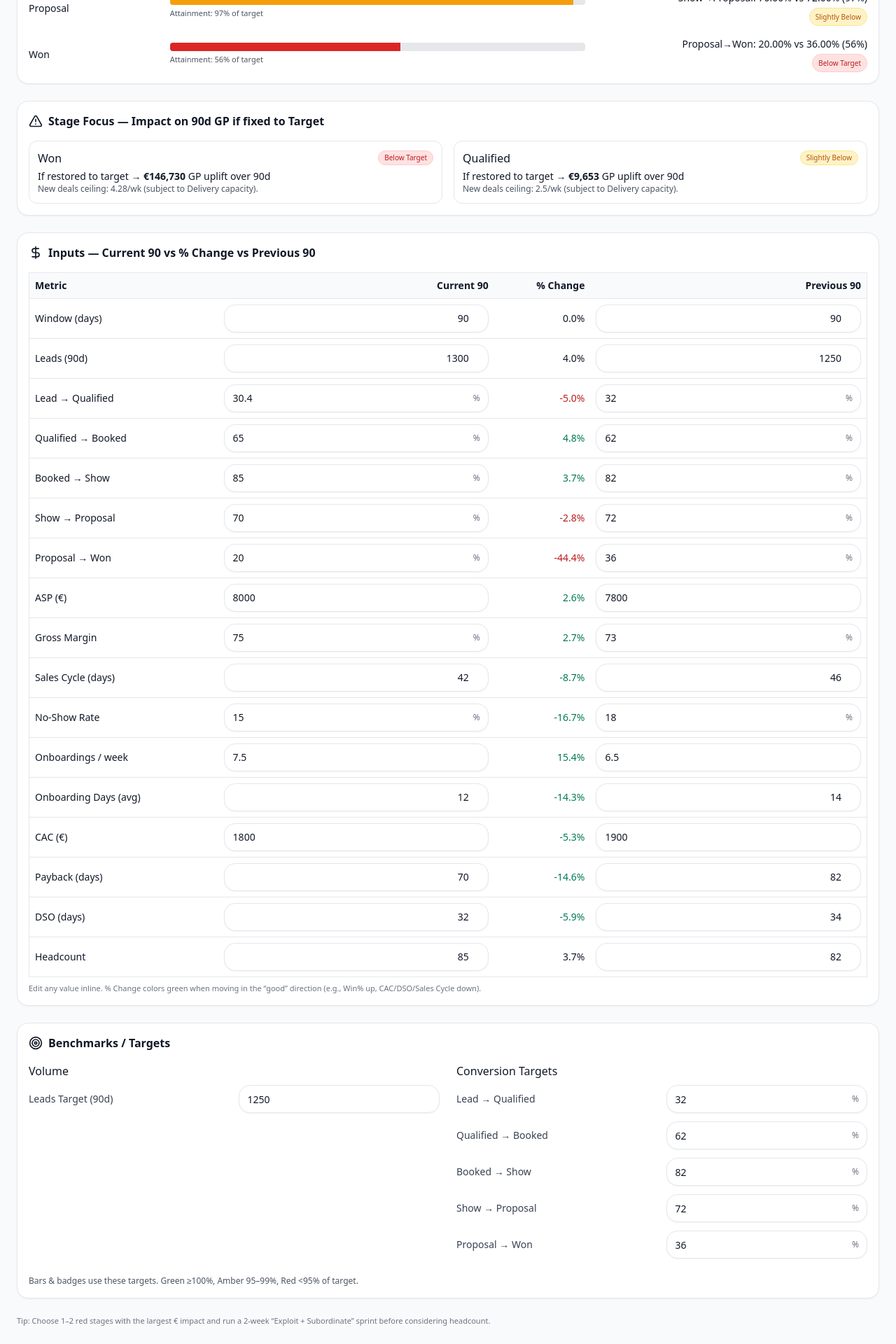
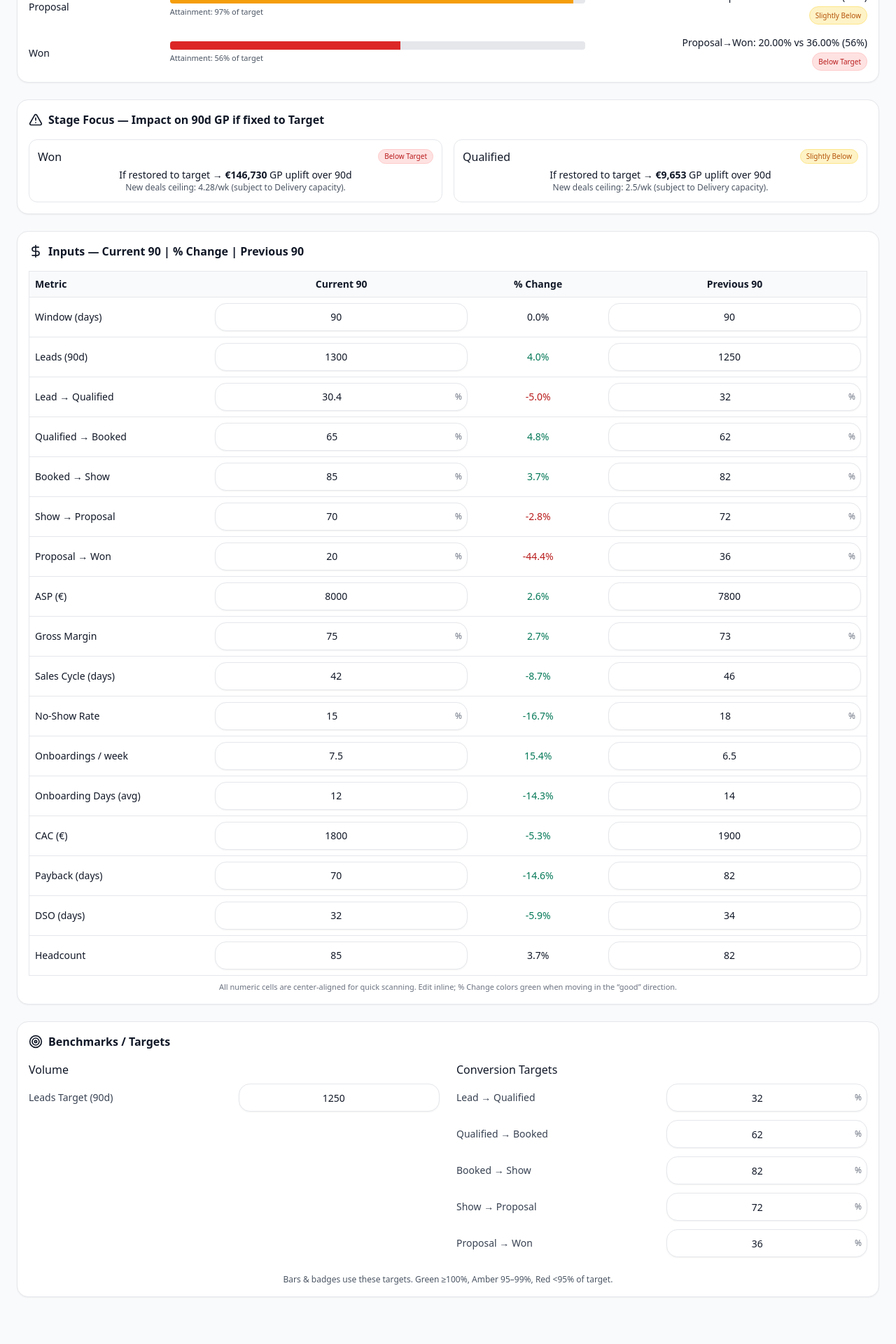
Before and after one commit to powerstephen/Customer-Acquisition, a Next.js app: page / in a window 1280 px wide. Shown: the part 714-2634 px from the top of the page at 70% size. After the commit the page ends 2591 px from the top, so only its background shows below. Built offline with nearby package versions, Linux system fonts and the light colour scheme.

Commit message:
Update page.tsx

```diff
--- a/app/page.tsx
+++ b/app/page.tsx
@@ -9,14 +9,13 @@ import { Label } from "../components/ui/label";
 import {
   AlertTriangle,
   Database,
-  TrendingUp,
   Target,
   DollarSign,
   Activity,
+  BarChart3,
+  Gauge,
   ArrowUpRight,
   ArrowDownRight,
-  BarChart3,
-  Gauge,
 } from "lucide-react";
 
 /* ---------------- Helpers ---------------- */
@@ -45,7 +44,7 @@ function DecimalInput({
       type="number"
       step={step}
       inputMode="decimal"
-      className={className}
+      className={`text-center ${className ?? ""}`}
       value={to2(value)}
       onChange={(e) => {
         const raw = parseFloat(e.target.value);
@@ -79,7 +78,7 @@ function PercentInput({
         min={0}
         max={100}
         inputMode="decimal"
-        className={className}
+        className={`text-center pr-6 ${className ?? ""}`}
         value={display}
         onChange={(e) => {
           const raw = parseFloat(e.target.value);
@@ -93,7 +92,7 @@ function PercentInput({
           onChange(Number(dec.toFixed(4)));
         }}
       />
-      <span className="pointer-events-none absolute right-3 top-1/2 -translate-y-1/2 text-gray-500 text-xs">%</span>
+      <span className="pointer-events-none absolute right-2 top-1/2 -translate-y-1/2 text-gray-500 text-xs">%</span>
     </div>
   );
 }
@@ -114,6 +113,19 @@ function benchBadge(ratio: number) {
   if (ratio >= 1.0) return { label: "On / Above Target", className: "bg-emerald-100 text-emerald-700 border border-emerald-200" };
   if (ratio >= 0.95) return { label: "Slightly Below", className: "bg-amber-100 text-amber-700 border border-amber-200" };
   return { label: "Below Target", className: "bg-red-100 text-red-700 border border-red-200" };
+}
+
+function DeltaTag({ value }: { value: number | null }) {
+  if (value === null) return <span className="text-xs text-gray-400">—</span>;
+  const up = value > 0;
+  const color = up ? "text-emerald-600" : "text-red-600";
+  const Icon = up ? ArrowUpRight : ArrowDownRight;
+  return (
+    <span className={`inline-flex items-center gap-1 text-xs ${color}`}>
+      <Icon className="h-3 w-3" />
+      {(Math.abs(value) * 100).toFixed(1)}%
+    </span>
+  );
 }
 
 /* ---------------- Data shapes ---------------- */
@@ -259,14 +271,12 @@ function computeKPIs(inp: CoSInputs) {
     propPerWeek,
     wonPerWeek,
     delPerWeek,
-
     reqLead,
     reqQual,
     reqBook,
     reqShow,
     reqProp,
     reqWon,
-
     demandDealsPerWeek,
     deliveryDealsPerWeek,
     dealsPerWeekCeil,
@@ -281,18 +291,6 @@ function deltaPct(curr: number, prev: number) {
   if (!Number.isFinite(prev) || prev === 0) return null;
   return (curr - prev) / Math.abs(prev);
 }
-function DeltaTag({ value }: { value: number | null }) {
-  if (value === null) return <span className="text-xs text-gray-400">—</span>;
-  const up = value > 0;
-  const color = up ? "text-emerald-600" : "text-red-600";
-  const Icon = up ? ArrowUpRight : ArrowDownRight;
-  return (
-    <span className={`inline-flex items-center gap-1 text-xs ${color}`}>
-      <Icon className="h-3 w-3" />
-      {(Math.abs(value) * 100).toFixed(1)}%
-    </span>
-  );
-}
 
 /* ---------------- Page ---------------- */
 export default function ChiefOfStaffCockpit() {
@@ -305,7 +303,6 @@ export default function ChiefOfStaffCockpit() {
 
   const dGP90 = deltaPct(C.gp90, P.gp90);
   const dRfte = deltaPct(C.rfteCeil, P.rfteCeil);
-  const dGP30 = deltaPct(C.gp30OverCAC, P.gp30OverCAC);
   const dDealsCeil = deltaPct(C.dealsPerWeekCeil, P.dealsPerWeekCeil);
 
   const loadPresets = () => {
@@ -314,7 +311,7 @@ export default function ChiefOfStaffCockpit() {
     setBench(DEFAULT_BENCH);
   };
 
-  // Benchmark ratios used for funnel bars and badges
+  // Benchmark ratios for funnel bars & badges
   const leadsBenchRatio = bench.leads90 > 0 ? curr.leads90 / bench.leads90 : NaN;
   const lqBenchRatio = bench.qualifiedRate > 0 ? curr.qualifiedRate / bench.qualifiedRate : NaN;
   const qbBenchRatio = bench.bookRate > 0 ? curr.bookRate / bench.bookRate : NaN;
@@ -322,12 +319,14 @@ export default function ChiefOfStaffCockpit() {
   const spBenchRatio = bench.proposalRate > 0 ? curr.proposalRate / bench.proposalRate : NaN;
   const pwBenchRatio = bench.winRate > 0 ? curr.winRate / bench.winRate : NaN;
 
+  // Impact simulation
   function simulateWith(target: Partial<CoSInputs>) {
     const sim: CoSInputs = { ...curr, ...target };
     const S = computeKPIs(sim);
     return { gp90: S.gp90, dealsPerWeekCeil: S.dealsPerWeekCeil };
   }
   function impactForStage(key: "leads" | "qual" | "book" | "show" | "prop" | "won") {
+    const maxRate = (a: number, b: number) => Math.max(a, b);
     switch (key) {
       case "leads": {
         const need = Math.max(curr.leads90, bench.leads90);
@@ -335,28 +334,23 @@ export default function ChiefOfStaffCockpit() {
         return { deltaGP90: sim.gp90 - C.gp90, newDeals: sim.dealsPerWeekCeil };
       }
       case "qual": {
-        const rate = Math.max(curr.qualifiedRate, bench.qualifiedRate);
-        const sim = simulateWith({ qualifiedRate: rate });
+        const sim = simulateWith({ qualifiedRate: maxRate(curr.qualifiedRate, bench.qualifiedRate) });
         return { deltaGP90: sim.gp90 - C.gp90, newDeals: sim.dealsPerWeekCeil };
       }
       case "book": {
-        const rate = Math.max(curr.bookRate, bench.bookRate);
-        const sim = simulateWith({ bookRate: rate });
+        const sim = simulateWith({ bookRate: maxRate(curr.bookRate, bench.bookRate) });
         return { deltaGP90: sim.gp90 - C.gp90, newDeals: sim.dealsPerWeekCeil };
       }
       case "show": {
-        const rate = Math.max(curr.showRate, bench.showRate);
-        const sim = simulateWith({ showRate: rate });
+        const sim = simulateWith({ showRate: maxRate(curr.showRate, bench.showRate) });
         return { deltaGP90: sim.gp90 - C.gp90, newDeals: sim.dealsPerWeekCeil };
       }
       case "prop": {
-        const rate = Math.max(curr.proposalRate, bench.proposalRate);
-        const sim = simulateWith({ proposalRate: rate });
+        const sim = simulateWith({ proposalRate: maxRate(curr.proposalRate, bench.proposalRate) });
         return { deltaGP90: sim.gp90 - C.gp90, newDeals: sim.dealsPerWeekCeil };
       }
       case "won": {
-        const rate = Math.max(curr.winRate, bench.winRate);
-        const sim = simulateWith({ winRate: rate });
+        const sim = simulateWith({ winRate: maxRate(curr.winRate, bench.winRate) });
         return { deltaGP90: sim.gp90 - C.gp90, newDeals: sim.dealsPerWeekCeil };
       }
     }
@@ -371,9 +365,7 @@ export default function ChiefOfStaffCockpit() {
     { key: "won", label: "Won", ratio: pwBenchRatio, text: `${fmtPct(curr.winRate)} vs ${fmtPct(bench.winRate)} (${(pwBenchRatio * 100).toFixed(0)}%)`, rateText: "Proposal→Won" },
   ].map((r) => ({ ...r, badge: benchBadge(r.ratio), impact: impactForStage(r.key as any) }));
 
-  const topImpacts = funnelRows
-    .sort((a, b) => b.impact.deltaGP90 - a.impact.deltaGP90)
-    .slice(0, 2);
+  const topImpacts = [...funnelRows].sort((a, b) => b.impact.deltaGP90 - a.impact.deltaGP90).slice(0, 2);
 
   return (
     <main className="mx-auto max-w-7xl p-6 space-y-6">
@@ -412,7 +404,6 @@ export default function ChiefOfStaffCockpit() {
           <CardContent className="pt-0">
             <div className="text-lg font-semibold">{eur(C.gp90, 0)}</div>
             <div className="text-[11px] text-gray-600">Deals/wk: {fmtNum(C.dealsPerWeekCeil,2)}</div>
-            <div className="text-[11px] mt-1">Δ vs prev: <DeltaTag value={dGP90} /></div>
           </CardContent>
         </Card>
 
@@ -421,7 +412,7 @@ export default function ChiefOfStaffCockpit() {
           <CardContent className="pt-0">
             <div className="text-lg font-semibold">{eur(C.rfteCeil, 0)}</div>
             <div className="text-[11px] text-gray-600">HC: {fmtNum(curr.headcount,0)}</div>
-            <div className="text-[11px] mt-1"><Activity className="inline h-3 w-3 mr-1" /> Trend vs prev shown above</div>
+            <div className="text-[11px] mt-1"><Activity className="inline h-3 w-3 mr-1" /> Trend vs prev shown below</div>
           </CardContent>
         </Card>
 
@@ -478,7 +469,7 @@ export default function ChiefOfStaffCockpit() {
         </Card>
       </div>
 
-      {/* -------- Full Funnel vs Benchmark -------- */}
+      {/* -------- Full Funnel vs Benchmark (bars + badges) -------- */}
       <Card>
         <CardHeader>
           <CardTitle className="flex items-center gap-2"><BarChart3 className="h-5 w-5" />Full Funnel vs Benchmark</CardTitle>
@@ -524,10 +515,10 @@ export default function ChiefOfStaffCockpit() {
                 <div className="font-medium">{r.label}</div>
                 <span className={`rounded-full px-2 py-[2px] text-[10px] ${r.badge.className}`}>{r.badge.label}</span>
               </div>
-              <div className="text-sm mt-1">
+              <div className="text-sm mt-1 text-center">
                 If restored to target → <b>{eur(r.impact.deltaGP90, 0)}</b> GP uplift over 90d
               </div>
-              <div className="text-xs text-gray-600">
+              <div className="text-xs text-gray-600 text-center">
                 New deals ceiling: {fmtNum(r.impact.newDeals,2)}/wk (subject to Delivery capacity).
               </div>
             </div>
@@ -535,18 +526,18 @@ export default function ChiefOfStaffCockpit() {
         </CardContent>
       </Card>
 
-      {/* -------- Inputs — Single Comparison Table (editable) -------- */}
+      {/* -------- Inputs — Single Comparison Table (center-aligned & editable) -------- */}
       <Card>
-        <CardHeader><CardTitle className="flex items-center gap-2"><DollarSign className="h-5 w-5" />Inputs — Current 90 vs % Change vs Previous 90</CardTitle></CardHeader>
+        <CardHeader><CardTitle className="flex items-center gap-2"><DollarSign className="h-5 w-5" />Inputs — Current 90 | % Change | Previous 90</CardTitle></CardHeader>
         <CardContent>
           <div className="overflow-x-auto">
             <table className="w-full text-sm border">
               <thead className="bg-gray-50">
                 <tr>
-                  <th className="text-left p-2">Metric</th>
-                  <th className="text-right p-2">Current 90</th>
-                  <th className="text-right p-2">% Change</th>
-                  <th className="text-right p-2">Previous 90</th>
+                  <th className="p-2 text-left">Metric</th>
+                  <th className="p-2 text-center">Current 90</th>
+                  <th className="p-2 text-center">% Change</th>
+                  <th className="p-2 text-center">Previous 90</th>
                 </tr>
               </thead>
               <tbody>
@@ -566,6 +557,7 @@ export default function ChiefOfStaffCockpit() {
                     setC: (v:number)=> setCurr({ ...curr, leads90: Math.max(0, Math.round(v)) }),
                     getP: () => prev.leads90,
                     setP: (v:number)=> setPrev({ ...prev, leads90: Math.max(0, Math.round(v)) }),
+                    goodUp: true,
                   },
                   {
                     k: "Lead → Qualified",
@@ -646,7 +638,7 @@ export default function ChiefOfStaffCockpit() {
                     setC: (v:number)=> setCurr({ ...curr, noShowRate: v }),
                     getP: () => prev.noShowRate,
                     setP: (v:number)=> setPrev({ ...prev, noShowRate: v }),
-                    goodUp: false, // lower is better
+                    goodUp: false,
                   },
                   {
                     k: "Onboardings / week",
@@ -664,7 +656,7 @@ export default function ChiefOfStaffCockpit() {
                     setC: (v:number)=> setCurr({ ...curr, onboardingDaysAvg: Math.max(0, Math.round(v)) }),
                     getP: () => prev.onboardingDaysAvg,
                     setP: (v:number)=> setPrev({ ...prev, onboardingDaysAvg: Math.max(0, Math.round(v)) }),
-                    goodUp: false, // lower is better
+                    goodUp: false,
                   },
                   {
                     k: "CAC (€)",
@@ -673,7 +665,7 @@ export default function ChiefOfStaffCockpit() {
                     setC: (v:number)=> setCurr({ ...curr, CAC: v }),
                     getP: () => prev.CAC,
                     setP: (v:number)=> setPrev({ ...prev, CAC: v }),
-                    goodUp: false, // lower is better
+                    goodUp: false,
                   },
                   {
                     k: "Payback (days)",
@@ -682,7 +674,7 @@ export default function ChiefOfStaffCockpit() {
                     setC: (v:number)=> setCurr({ ...curr, paybackDays: Math.max(0, Math.round(v)) }),
                     getP: () => prev.paybackDays,
                     setP: (v:number)=> setPrev({ ...prev, paybackDays: Math.max(0, Math.round(v)) }),
-                    goodUp: false, // lower is better
+                    goodUp: false,
                   },
                   {
                     k: "DSO (days)",
@@ -691,7 +683,7 @@ export default function ChiefOfStaffCockpit() {
                     setC: (v:number)=> setCurr({ ...curr, DSO: Math.max(0, Math.round(v)) }),
                     getP: () => prev.DSO,
                     setP: (v:number)=> setPrev({ ...prev, DSO: Math.max(0, Math.round(v)) }),
-                    goodUp: false, // lower is better
+                    goodUp: false,
                   },
                   {
                     k: "Headcount",
@@ -700,7 +692,7 @@ export default function ChiefOfStaffCockpit() {
                     setC: (v:number)=> setCurr({ ...curr, headcount: Math.max(0, Math.round(v)) }),
                     getP: () => prev.headcount,
                     setP: (v:number)=> setPrev({ ...prev, headcount: Math.max(0, Math.round(v)) }),
-                    goodUp: null, // neutral
+                    goodUp: null,
                   },
                 ] as const).map((row, i) => {
                   const prevVal = row.getP();
@@ -708,8 +700,7 @@ export default function ChiefOfStaffCockpit() {
                   const pct = Number.isFinite(prevVal) && Math.abs(prevVal) > 1e-9
                     ? (currVal - prevVal) / Math.abs(prevVal)
                     : null;
-                  // color: green if change is "good" direction
-                  let good = null as null | boolean;
+                  let good: null | boolean = null;
                   if (pct !== null) {
                     if (row.goodUp === null || row.goodUp === undefined) good = null;
                     else good = row.goodUp ? pct >= 0 : pct < 0;
@@ -718,8 +709,8 @@ export default function ChiefOfStaffCockpit() {
 
                   return (
                     <tr key={i} className="border-t align-middle">
-                      <td className="p-2">{row.k}</td>
-                      <td className="p-2 text-right min-w-[140px]">
+                      <td className="p-2 text-left">{row.k}</td>
+                      <td className="p-2 text-center min-w-[160px]">
                         {row.t === "pct" ? (
                           <PercentInput value={currVal} onChange={(v) => row.setC(v)} />
                         ) : row.t === "eur" ? (
@@ -731,14 +722,14 @@ export default function ChiefOfStaffCockpit() {
                             type="number"
                             value={currVal}
                             onChange={(e) => row.setC(parseFloat(e.target.value))}
-                            className="text-right"
+                            className="text-center"
                           />
                         )}
                       </td>
-                      <td className={`p-2 text-right ${good === null ? "" : good ? "text-emerald-700" : "text-red-700"}`}>
+                      <td className={`p-2 text-center min-w-[120px] ${good === null ? "" : good ? "text-emerald-700" : "text-red-700"}`}>
                         {pctStr}
                       </td>
-                      <td className="p-2 text-right min-w-[140px]">
+                      <td className="p-2 text-center min-w-[160px]">
                         {row.t === "pct" ? (
                           <PercentInput value={prevVal} onChange={(v) => row.setP(v)} />
                         ) : row.t === "eur" ? (
@@ -750,7 +741,7 @@ export default function ChiefOfStaffCockpit() {
                             type="number"
                             value={prevVal}
                             onChange={(e) => row.setP(parseFloat(e.target.value))}
-                            className="text-right"
+                            className="text-center"
                           />
                         )}
                       </td>
@@ -760,8 +751,8 @@ export default function ChiefOfStaffCockpit() {
               </tbody>
             </table>
           </div>
-          <p className="text-[11px] text-gray-500 mt-2">
-            Edit any value inline. % Change colors green when moving in the “good” direction (e.g., Win% up, CAC/DSO/Sales Cycle down).
+          <p className="text-[11px] text-gray-500 mt-2 text-center">
+            All numeric cells are center-aligned for quick scanning. Edit inline; % Change colors green when moving in the “good” direction.
           </p>
         </CardContent>
       </Card>
@@ -776,6 +767,7 @@ export default function ChiefOfStaffCockpit() {
               <Label>Leads Target (90d)</Label>
               <Input
                 type="number"
+                className="text-center"
                 value={bench.leads90}
                 onChange={(e) => setBench({ ...bench, leads90: parseInt(e.target.value || "0", 10) })}
               />
@@ -791,15 +783,11 @@ export default function ChiefOfStaffCockpit() {
               <Label>Proposal → Won</Label><PercentInput value={bench.winRate} onChange={(v) => setBench({ ...bench, winRate: v })} />
             </div>
           </div>
-          <div className="text-xs text-gray-600 md:col-span-2">
+          <div className="text-xs text-gray-600 md:col-span-2 text-center">
             Bars & badges use these targets. Green ≥100%, Amber 95–99%, Red &lt;95% of target.
           </div>
         </CardContent>
       </Card>
-
-      <p className="text-[11px] text-gray-500">
-        Tip: Choose 1–2 red stages with the largest € impact and run a 2-week “Exploit + Subordinate” sprint before considering headcount.
-      </p>
     </main>
   );
 }
```
